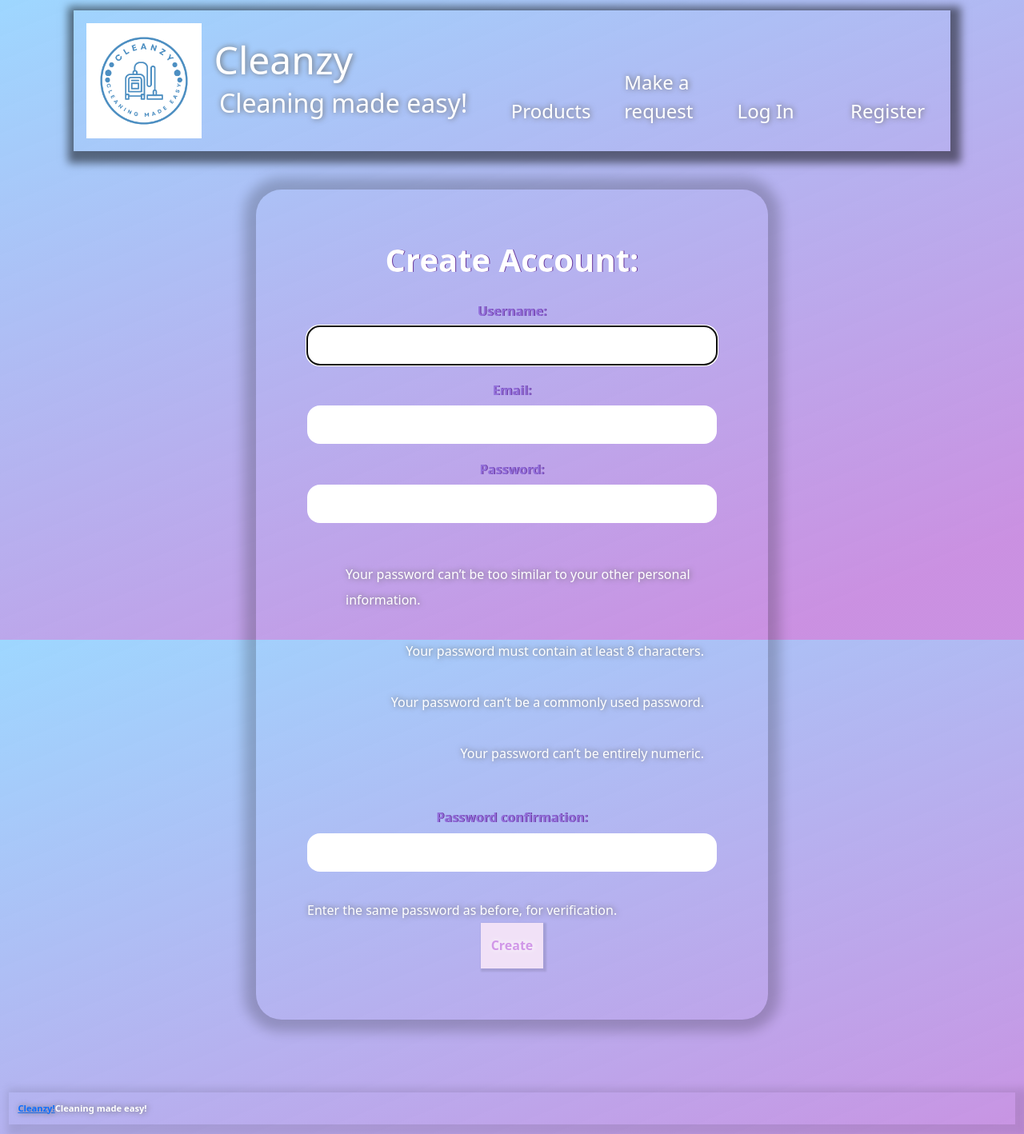
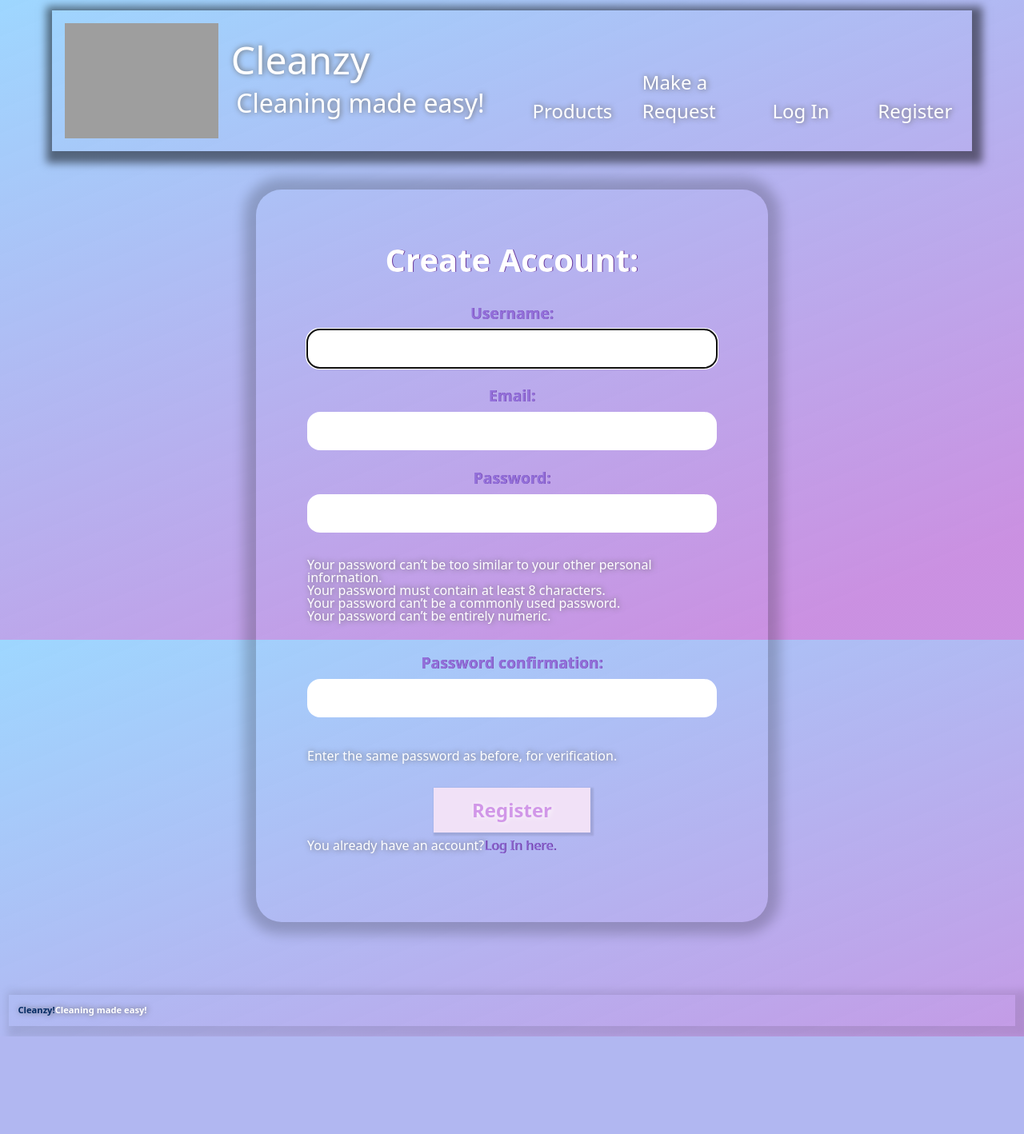
Before and after one commit to yuliyanamravova/Cleanzy, a Django app: page /accounts/register/ in a window 1280 px wide. Shown: the whole page at 80% size. After the commit the page ends 1296 px from the top, so only its background shows below. Run offline with Django 4.2, Linux system fonts and the light colour scheme; some libraries are stand-ins or nearby versions; grey boxes are pictures that could not be loaded.

Commit message:
MVT basics: account added, html & css edited

```diff
--- a/Cleanzy/accounts/forms.py
+++ b/Cleanzy/accounts/forms.py
@@ -23,7 +23,7 @@ class CleanzyUserLoginForm(AuthenticationForm):
     username = forms.CharField(widget=forms.TextInput(attrs={'placeholder': 'Username'}))
     email = forms.EmailField(widget=forms.EmailInput(attrs={'autofocus': True, 'placeholder': 'Email'}))
     password = forms.CharField(
-        label="Password", widget=forms.PasswordInput(attrs={'autocomplete': 'current-password'}),
+        label="Password", widget=forms.PasswordInput(attrs={'autocomplete': 'current-password', 'placeholder': 'Password'}),
     )
 
 """
--- a/Cleanzy/requests/views.py
+++ b/Cleanzy/requests/views.py
@@ -1,3 +1,4 @@
+from django.contrib.auth.mixins import LoginRequiredMixin
 from django.shortcuts import render
 from django.urls import reverse_lazy
 from django.views.generic import CreateView, DeleteView, DetailView, UpdateView, ListView
@@ -8,11 +9,13 @@ from Cleanzy.requests.models import Request
 
 # Create your views here.
 
-class CreateRequestView(CreateView):
+class CreateRequestView(LoginRequiredMixin,CreateView):
     model = Request
     form_class = CreateRequestForm
     success_url = reverse_lazy('details-request', kwargs={'pk'})
     template_name = 'requests/request-create.html'
+    login_url = reverse_lazy('login')
+    redirect_field_name = 'next'
 
     def form_valid(self, form):
         request = form.save(commit=False)
--- a/static/css/create-pages.css
+++ b/static/css/create-pages.css
@@ -10,7 +10,6 @@
     line-height: 2em;
 }
 .heading *{
-
     font-weight: bold;
     text-shadow: rebeccapurple 1px 0 0.5px;
 }
@@ -32,14 +31,16 @@ form input, textarea{
     font-weight: bold;
 }
 label{
+    font-size: 1.2em;
     color: mediumpurple;
     text-decoration: none;
     align-self: center;
     padding: 1em 0 0.2em 0;
     font-weight: bold;
-    text-shadow: rebeccapurple 1px 0 0.5px;
+    text-shadow: rebeccapurple 0.5px 0 0.5px;
 }
 input, textarea, select{
+
     border-radius: 1em;
     border: #d197e8;
     padding: 0.5em;
@@ -52,9 +53,11 @@ option{
     color: mediumpurple;
     font-weight: bold;
 }
-button{
+
+form button{
     width: auto;
-    padding: 0.8em;
+    padding: 0.5em 2em;
+    font-size: 1.5em;
     align-self: center;
     color: #d197e8;
     font-weight: bold;
@@ -63,4 +66,26 @@ button{
     border: none;
     text-shadow: white 1px 0 7px;
     text-wrap: none;
+    margin-top: 1em;
 }
+form button:hover{
+    color: #f1e1f7;
+    background: mediumpurple;
+    text-shadow: none;
+}
+.form p a{
+    color: mediumpurple;
+    text-shadow: rebeccapurple 1px 0 0.6px;
+}
+.helptext ul{
+    display: flex;
+    flex-direction: column;
+    list-style: none;
+    justify-content: center;
+    line-height: 1em;
+    padding: 0;
+}
+.helptext{
+    display: flex;
+    justify-self: center;
+}
--- a/static/css/home.css
+++ b/static/css/home.css
@@ -3,13 +3,11 @@
     text-decoration: none;
     color: white;
 }
-html{
-}
+
 body{
     background: linear-gradient(158deg, rgba(127,202,255,0.7556343193860933) 0%, rgba(168,72,206,0.6045769175734045) 90%) no-repeat center center fixed;
     background-size: cover;
     box-sizing: border-box;
-
 }
 a,h1,h2,h3,h4,h5,h6{
     text-decoration: none;
@@ -33,7 +31,10 @@ footer {
     /*background-color: #d197e8;*/
     box-shadow: 8px 5px 10px 10px rgba(0, 0, 0 ,0.1);
 }
-
+footer div a{
+    text-decoration: none;
+    color: #052c65;
+}
 #main{
     flex-grow: 2;
     align-self: center;
--- a/static/css/nav.css
+++ b/static/css/nav.css
@@ -12,20 +12,42 @@ img{
     margin: 1em;
 }
 
-ul{
+nav ul{
     display: flex;
     flex-direction: row;
     flex-wrap: wrap;
     justify-content: flex-end;
     padding: 0 0 0 2em;
     align-items: flex-end;
+    justify-items: center;
 }
-ul li{
+nav ul li{
+    display: flex;
     margin: 1em;
     list-style: none;
+    justify-self: center;
+    align-items: center;
+    flex-direction: column;
 }
-li a{
+nav ul li a{
     font-size: 1.5em;
     text-decoration: none;
     color: white;
+    display: flex;
+    flex-wrap: nowrap;
 }
+.logout{
+    width: auto;
+    padding: 0;
+    font-size: 1.5em;
+    align-self: center;
+    color: white;
+    font-weight: normal;
+    background: none;
+    box-shadow: none;
+    border: none;
+    text-shadow: dimgray 1px 0 7px;
+    text-wrap: none;
+    margin-top: 0;
+    margin-right: 1em;
+}
--- a/static/css/styles.css
+++ b/static/css/styles.css
@@ -2,3 +2,4 @@
 @import "nav.css";
 @import "details-pages.css";
 @import "create-pages.css";
+@import "catalogue-of-products.css";
--- a/templates/accounts/account-register.html
+++ b/templates/accounts/account-register.html
@@ -9,7 +9,9 @@
                 <form method="post">
                     {% csrf_token %}
                     {{ form }}
-                    <button type="submit">Create</button>
+
+                    <button type="submit">Register</button>
+                    <p>You already have an account?<a href="{% url 'register' %}" class="text-decoration-none text-">Log In here.</a></p>
                 </form>
             </div>
         </div>
--- a/templates/common/base.html
+++ b/templates/common/base.html
@@ -15,23 +15,24 @@
     <div id="box" >
         <header>
             <nav>
-                <img id="logo" src="{% static 'media/images/logo.png' %}" alt="logo">
+                <img id="logo" src="{% static '/images/logo.png' %}" alt="logo">
                 <div id="main">
                     <a href="{% url 'home' %}" class="display-1 text-decoration-none text-white">Cleanzy</a>
                     <p class="display-2">Cleaning made easy!</p>
                 </div>
                 <ul >
-                    <li class="col"><a href="#">Products</a></li>
-                    <li class="col"><a href="{% url 'create-request' %}">Make a request</a></li>
+                    <li class="col"><a href="{% url 'catalogue' %}">Products</a></li>
+                    <li class="col"><a href="{% url 'create-request' %}">Make a Request</a></li>
                     {% get_current_account as user_status %}
                     {% if not user_status %}
                         <li class="col"><a href="{% url 'login' %}">Log In</a></li>
                         <li class="col"><a href="{% url 'register' %}">Register</a></li>
                     {% else %}
+                        <li class="col"><a href="#">My Request</a> </li>
                         <li class="col"><a href="{% url 'profile-details' request.user.pk %}">Profile</a></li>
                         <form method="post" action="{% url 'logout' %}">
                         {% csrf_token %}
-                            <button>Log Out</button>
+                            <li><button type="submit" class="logout">Log Out</button></li>
                         </form>
 
                     {% endif %}
--- a/templates/common/home.html
+++ b/templates/common/home.html
@@ -1,6 +1,6 @@
 {% extends 'common/base.html' %}
 {% block content %}
-    <div id="home"  >
+    <div id="home" >
         <h1 class="display-3 text-center" >Welcome to the world of cleaning!</h1>
         <h3><a href="{% url 'catalogue' %}" class=".text-center text-decoration-none text-white">Take a look at our products</a></h3>
     </div>
--- a/templates/requests/request-create.html
+++ b/templates/requests/request-create.html
@@ -9,7 +9,7 @@
                 <form method="post">
                     {% csrf_token %}
                     {{ form }}
-                    <button type="submit" class="m-2">Create Request</button>
+                    <button type="submit" class="fb m-2">Create Request</button>
                 </form>
             </div>
         </div>
```
Also changed, not shown: templates/accounts/account-log-in.html (+6 -2 lines), templates/products/catalogue.html (+8 -4 lines), static/media/images/default-product.jpg (deleted), static/media/images/logo.png (deleted).
